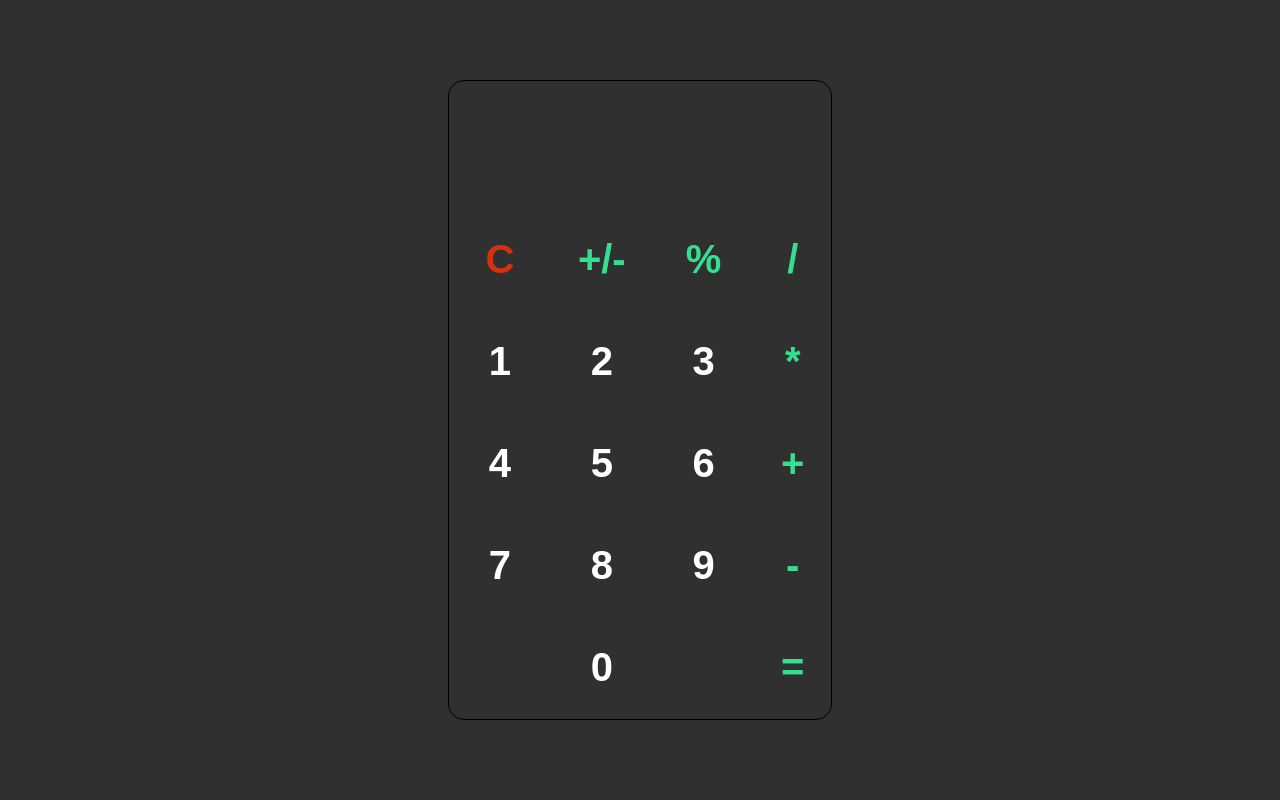
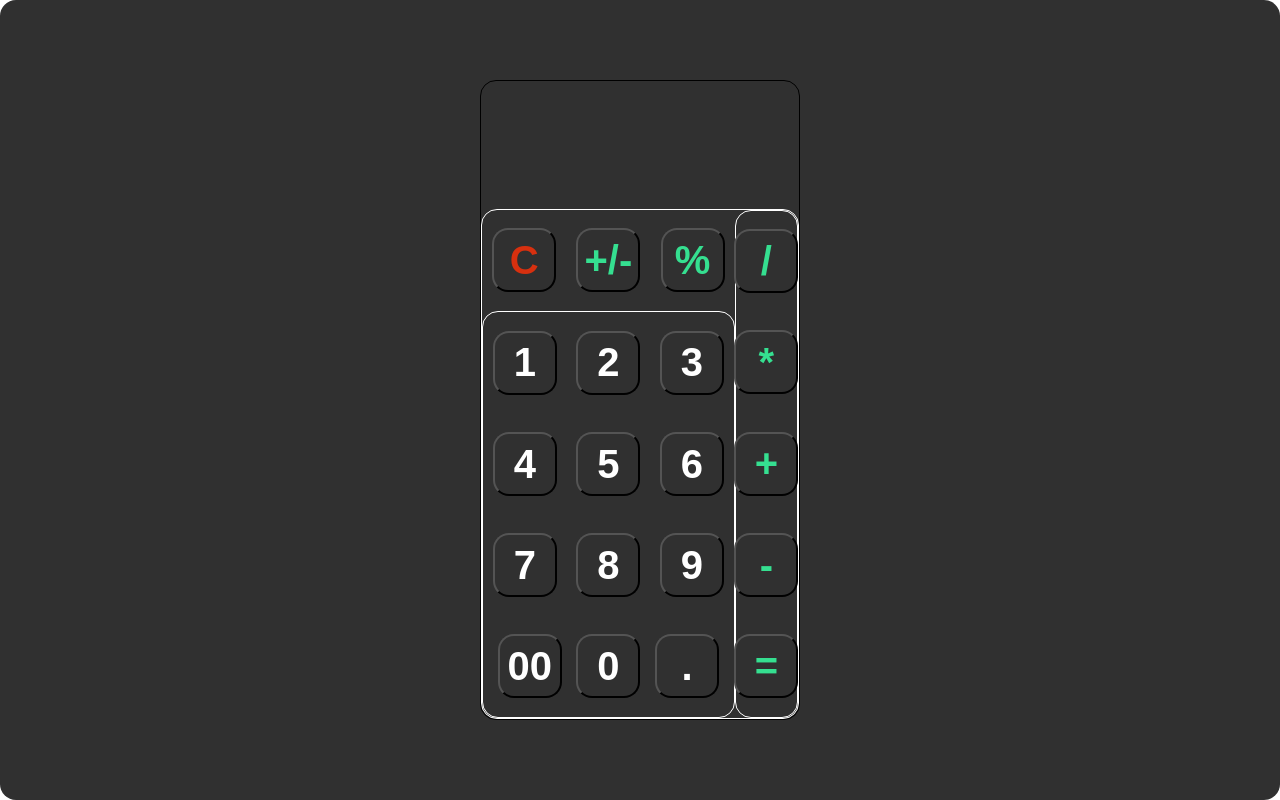
Before and after one commit to meivinay/react-calculator, a React (Create React App) app: page / in a window 1280 px wide. Built offline with nearby package versions, Linux system fonts and the light colour scheme.

Commit message:
infix eval

```diff
--- a/src/App.js
+++ b/src/App.js
@@ -7,20 +7,54 @@ import VerticalOperatorPad from "./VerticalOperatorPad";
 class App extends React.Component{
   state = {
     stmt:[],
-    operator:[],
-    operand:[],
     isPrevNumNAN:undefined,
     posNeg:1,
     result:""
   }
-evaluate=()=>{
-  // console.log(this.state.stmt);
-  // console.log(this.state.operator);
-  // console.log(this.state.operand);
-  let b = this.state.operand.pop();
-  let a = this.state.operand.pop();
-  let op = this.state.operator.pop();
-  // let prevRes = this.state.result;
+infixEvaluate=()=>{
+  console.log(this.state.operand);
+  console.log(this.state.operator);
+
+  let operator = [];
+  let operand = [];
+  for(let ch in this.state.stmt){
+    if(isNaN(this.state.stmt[ch]) === false){
+      let integer = parseInt(this.state.stmt[ch]);
+      operand.push(integer);
+    }
+    else{
+    while(operator.length>0 && this.oprPriority(operator[operator.length-1])>= this.oprPriority(this.state.stmt[ch])){
+      let b = operand.pop();
+      let a = operand.pop();
+      let op = operator.pop();
+      let res = this.evaluate(a,op,b);
+      operand.push(res);
+    }
+    operator.push(this.state.stmt[ch]);
+  }
+  }
+  while(operator.length>0){
+    let b = operand.pop();
+    let a = operand.pop();
+    let op = operator.pop();
+    let res = this.evaluate(a,op,b);
+    operand.push(res);
+  }
+
+ return operand.pop();
+}
+oprPriority = (opr)=>{
+  if(opr ==="*" || opr === "/" || opr === "%"){
+    return 1;
+  }
+  else if (opr ==="+" || opr==="-") {
+    return 0;
+  }
+  else{
+    return -1;
+  }
+}
+evaluate = (a,op,b)=>{
   if(op==="+"){
     return (a+b);
   }
@@ -38,27 +72,27 @@ evaluate=()=>{
   }
 }
 partialReset=()=>{
-  this.setState({stmt:[],operator:[],operand:[],isPrevNumNAN:true,posNeg:1});
+  this.setState({stmt:[],isPrevNumNAN:true,posNeg:1});
 }
 fullReset = ()=>{
-  this.setState({stmt:[],operand:[],operator:[],result:"",isPrevNumNAN:true,posNeg:1});
+  this.setState({stmt:[],result:"",isPrevNumNAN:true,posNeg:1});
 }
 handleNumKeys = (value)=>{
   if(this.state.isPrevNumNAN === false){
     let lastNum = this.state.operand.pop();
     let newNum = (lastNum*10+value)*this.state.posNeg;
     console.log(newNum +"mul val");
-      this.setState({stmt:[...this.state.stmt,value],operand:[...this.state.operand,newNum],isPrevNumNAN:false,posNeg:1})
+      this.setState({stmt:[...this.state.stmt,value],isPrevNumNAN:false,posNeg:1})
   }
   else{
     console.log("single val");
     value = value*this.state.posNeg;
-    this.setState({stmt:[...this.state.stmt,value],operand:[...this.state.operand,value],isPrevNumNAN:false,posNeg:1})
+    this.setState({stmt:[...this.state.stmt,value],isPrevNumNAN:false,posNeg:1})
   }
 }
 handleOperatorKeys = (op)=>{
   if(this.state.isPrevNumNAN === false){
-    this.setState({stmt:[...this.state.stmt,op],operator:[...this.state.operator,op],isPrevNumNAN:true});
+    this.setState({stmt:[...this.state.stmt,op],isPrevNumNAN:true});
   }
   else {
     alert("Please Enter Valid input");
@@ -75,8 +109,10 @@ handlePosNeg= ()=>{
   }
 }
 handleEvalAction = ()=>{
-  let res = this.evaluate();
-  this.setState({result:res})
+  let res = this.infixEvaluate();
+  console.log(res)
+  this.setState({result:res});
+  console.log("after re-render");
   this.partialReset();
 }
 handleResetAction = ()=>{
--- a/src/Numpad.jsx
+++ b/src/Numpad.jsx
@@ -38,10 +38,12 @@ let Numpad = (props)=>{
        props.handleNumKeys(9);
      }}>9</button>
    </div>
-   <div>
+   <div className="zeros">
+     <button>00</button>
    <button onClick ={()=>{
        props.handleNumKeys(0);
      }}>0</button>
+     <button>.</button>
    </div>
    </div>
  )
--- a/src/style.css
+++ b/src/style.css
@@ -5,6 +5,7 @@
 
 *{
     box-sizing: border-box;
+    border-radius: 1rem;
 
 }
 body{
@@ -21,7 +22,7 @@ body{
 }
 .calculator-container{
     height: 80%;
-    width: 30%;
+    width: 25%;
     border: 1px solid;
     border-radius: 1rem;
 }
@@ -31,10 +32,9 @@ button{
     min-height: 4rem;
     min-width: 4rem;
     outline: none;
-    border: none;
+    /* border: none;    */
     font-weight: bold;
     background-color: var(--bgColorNighMode);
-    /* text-align: center; */
     font-size: 2.5rem;
     border-radius: 1rem;
     color: var(--fontColorNightMode);
@@ -50,6 +50,7 @@ button{
     text-align: end;
     font-size: 4rem;
     color: white;
+    overflow:hidden;
 }
 
 .keypad-container{
@@ -58,6 +59,7 @@ button{
     display: flex;
     flex-direction: row;
     border-radius: 1rem;
+    border: 1px solid white;
     background-color: var(--bgColorNighMode);
 }
 .keypad-row{
@@ -68,6 +70,7 @@ width: 80%;
 .keypad-column{
 display: flex;
 flex-direction: row;
+height: 100%;
 width: 20%;
 justify-content: space-around;
 }
@@ -78,6 +81,7 @@ display: flex;
 flex-direction: column;
 align-items: center;
 justify-content: space-around;
+border: 1px solid white;
 }
 .operand-container button{
     color:#fff;
@@ -96,6 +100,9 @@ justify-content: space-around;
     align-items: center;
     justify-content: space-around;
     border-radius: 1rem;
+    border: 1px solid white ;
+    height: 100%;
+    width: 100%;
 }
 .horizontal-operators{
     display: flex;
@@ -104,7 +111,11 @@ justify-content: space-around;
     width: 100%;
     height: 20%;
 }
-
+.zeros{
+    display: flex;
+    justify-content: space-evenly;
+    width: 100%;
+}
 .operator:hover{
    box-shadow: 0 5px 10px rgba(41, 241, 195, 1);
     background-color: #d8faea;
@@ -115,8 +126,12 @@ justify-content: space-around;
 #reset{
     font-weight: bold;
     color:#d7300f;
+    border: 2px outse ;
 }
 #reset:hover{
     box-shadow: 0 5px 15px #f09b8a;
     background-color: #e6bbb3 ;
 }
+#reset:active{
+    border: 2px inset rgb(118, 118, 118);
+}
```
